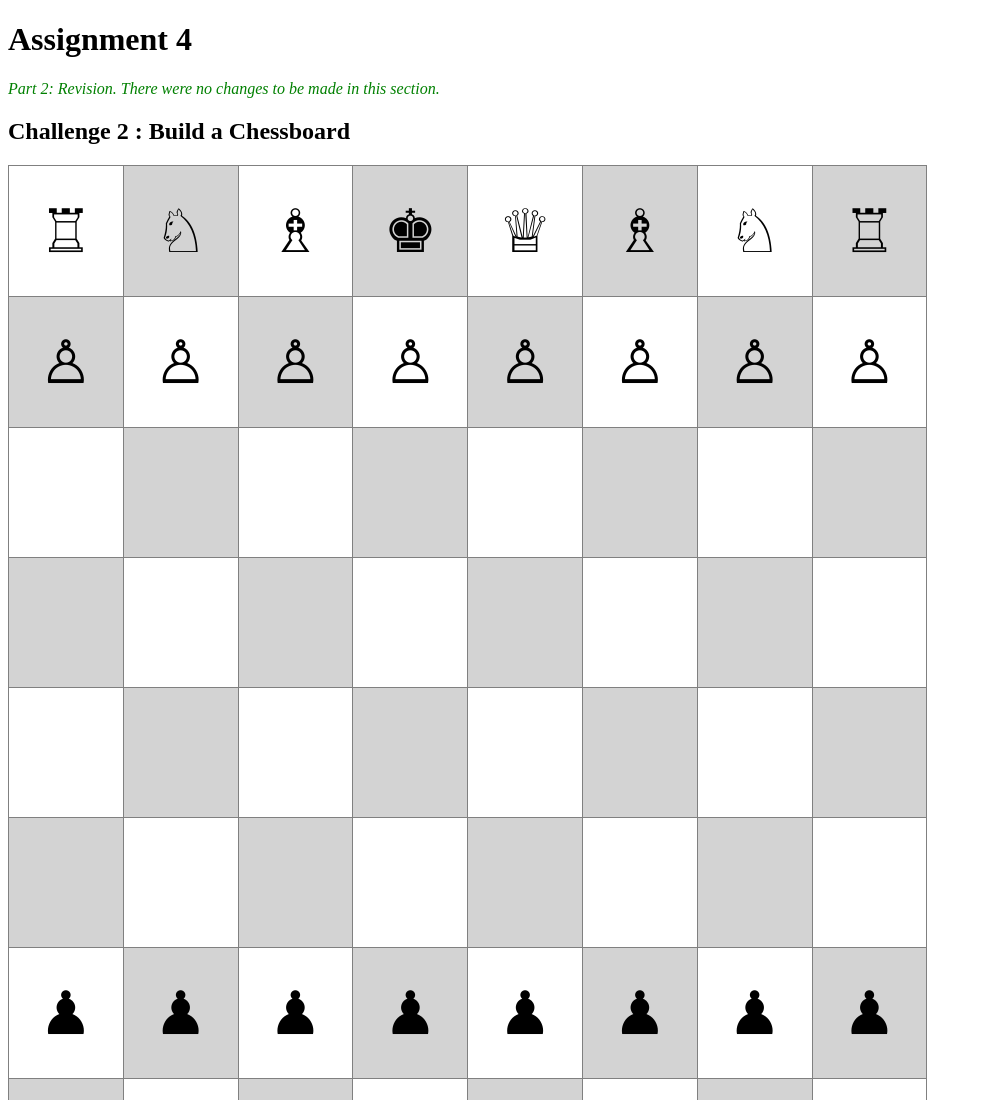
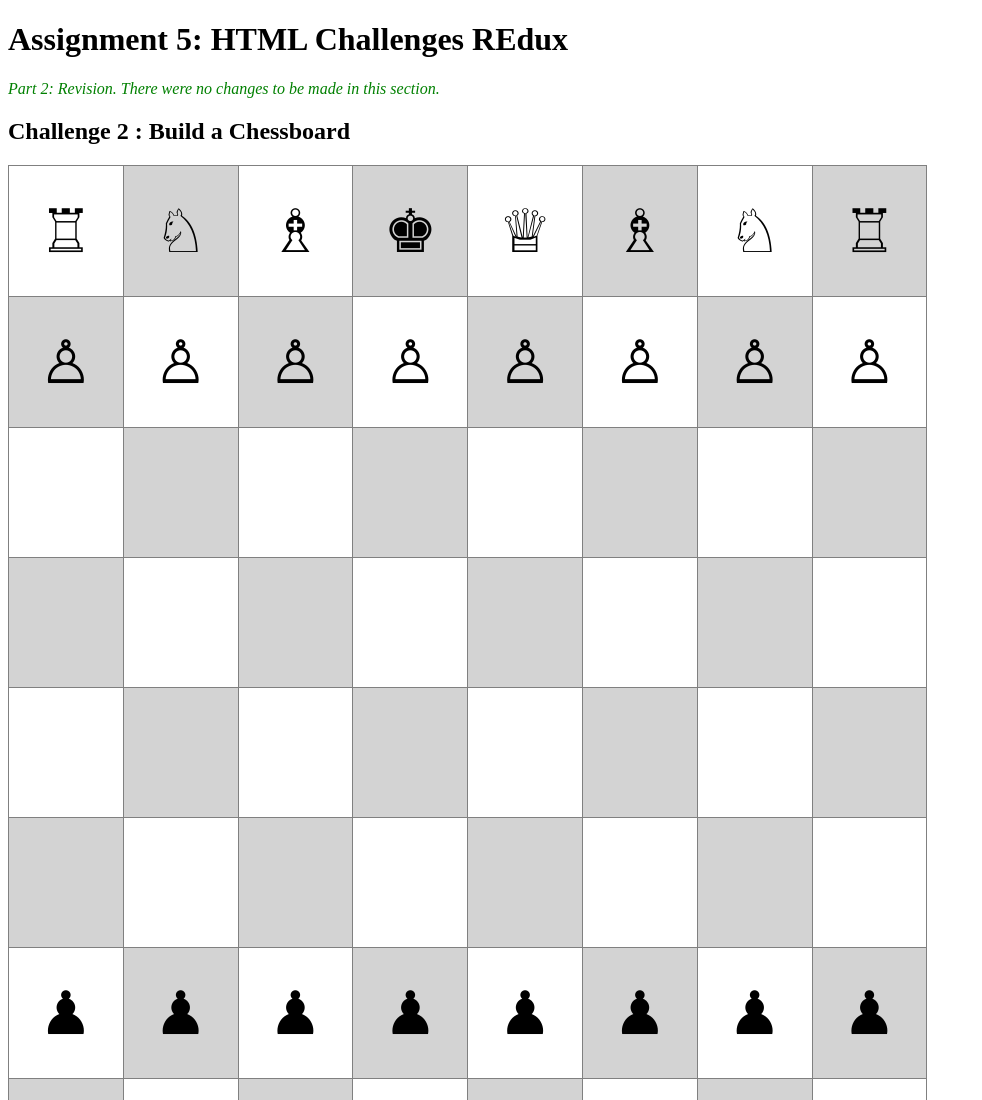
Before and after one commit to jddouthit3/jddouthit3.github.io, a plain HTML site: page assignment5.html in a window 1280 px wide. Shown: the top 1100 px of the page, without its empty margins (0-982 px from the left). Drawn offline with Linux system fonts and the light colour scheme.

Commit message:
Update assignment5.html

```diff
--- a/assignment5.html
+++ b/assignment5.html
@@ -46,7 +46,7 @@ table.GeneratedTable thead {
 
 <body>
 
-  <h1> Assignment 4 </h1>
+  <h1> Assignment 5: HTML Challenges REdux </h1>
 
   <p style="color:green"> <em>Part 2: Revision. There were no changes to be made in this section. </em> </p>
   <div> <!--Challenge 2: Chessboard-->
```
